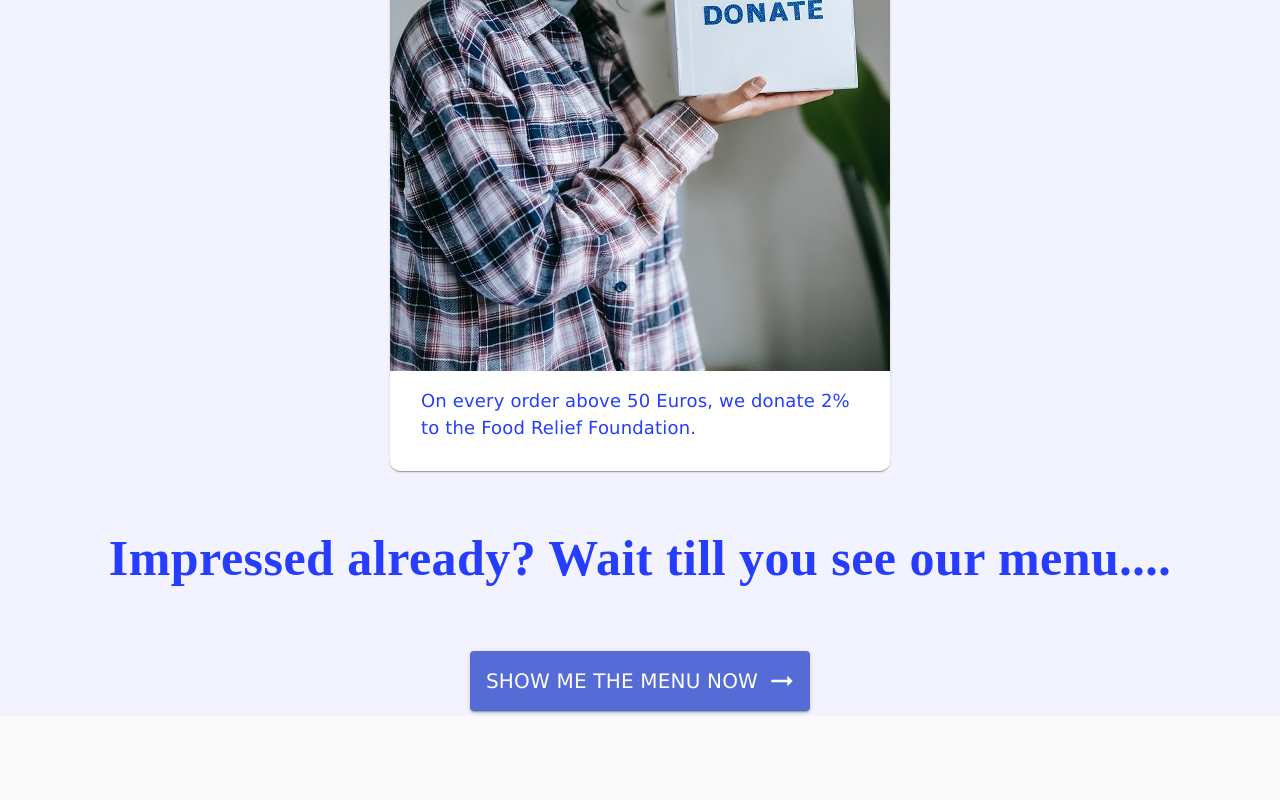
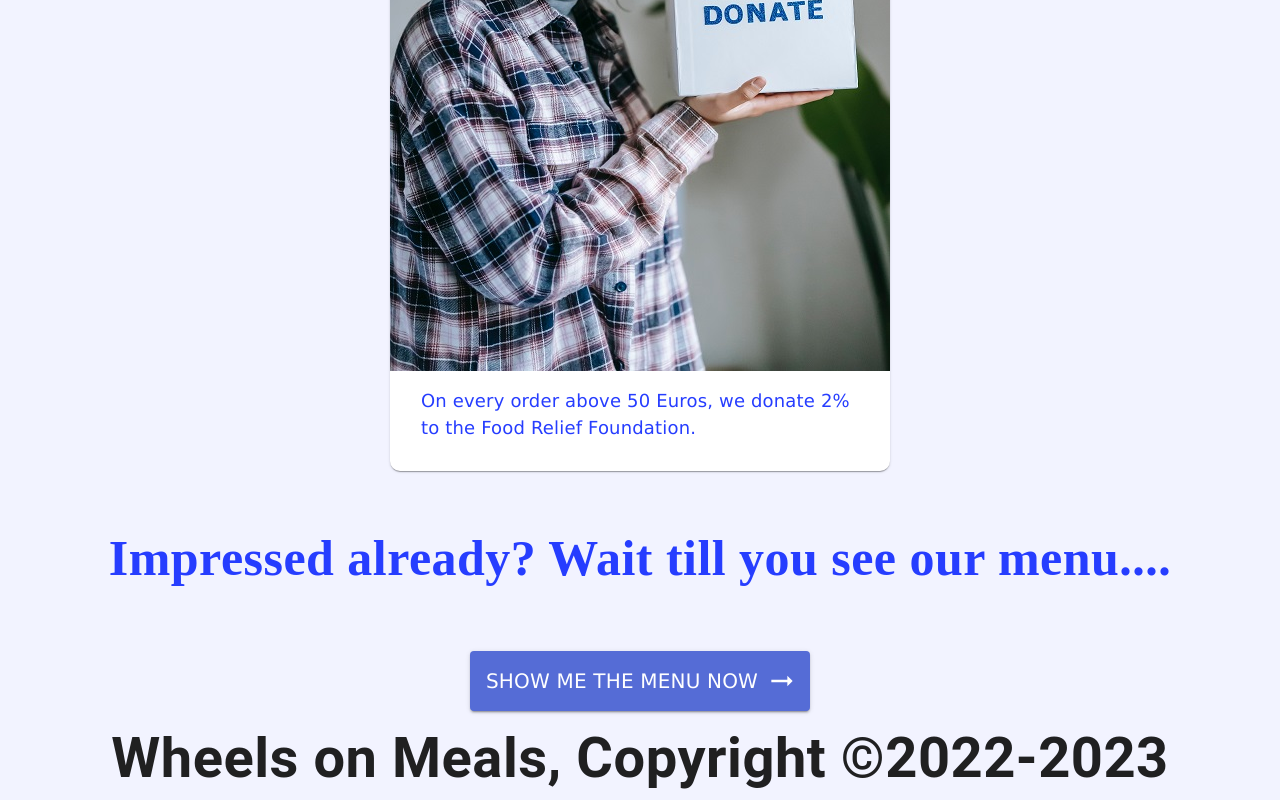
Before and after one commit to Kasheesh-PrabhuDesai/Full-Stack-Web-Development, a Next.js app in the folder Food Delivery App/food_delivery/: page / in a window 1280 px wide. Shown: the part 1778-2578 px from the top of the page. Before the commit the page ends 2494 px from the top, so only its background shows below. Built offline with nearby package versions, Linux system fonts and the light colour scheme.

Commit message:
ADDED footer component

```diff
--- a/Food Delivery App/food_delivery/pages/_app.tsx
+++ b/Food Delivery App/food_delivery/pages/_app.tsx
@@ -9,6 +9,7 @@ import { Provider } from "react-redux";
 import { store, persistor } from "../src/store";
 import { PersistGate } from "redux-persist/integration/react";
 import NavBar from "../src/components/navbar";
+import Footer from "../src/components/footer";
 
 // Client-side cache, shared for the whole session of the user in the browser.
 
@@ -33,6 +34,7 @@ export default function MyApp(props: any) {
                         {/* CssBaseline kickstart an elegant, consistent, and simple baseline to build upon. */}
                         <CssBaseline />
                         <Component {...pageProps} />
+                        <Footer />
                     </PersistGate>
                 </Provider>
             </ThemeProvider>
--- /dev/null
+++ b/Food Delivery App/food_delivery/src/components/footer/index.tsx
@@ -0,0 +1,24 @@
+import { Typography, Grid, makeStyles, createStyles } from "@material-ui/core";
+
+const useStyle = makeStyles(theme =>
+    createStyles({
+        footer: {
+            width: "100%",
+            backgroundColor: "#f2f3ff"
+        },
+        footerText: {
+            fontSize: 56,
+            fontWeight: 600
+        }
+    })
+);
+
+export default function Footer() {
+    const classes = useStyle();
+
+    return (
+        <Grid container className={classes.footer} justifyContent="center">
+            <Typography className={classes.footerText}>Wheels on Meals, Copyright ©2022-2023</Typography>
+        </Grid>
+    );
+}
```
